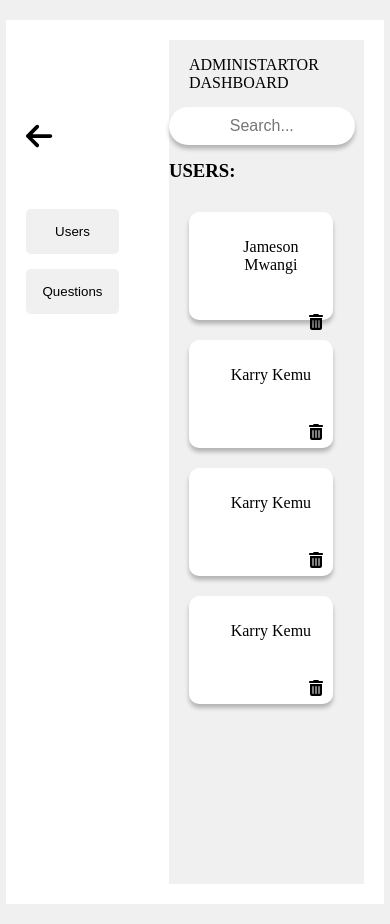
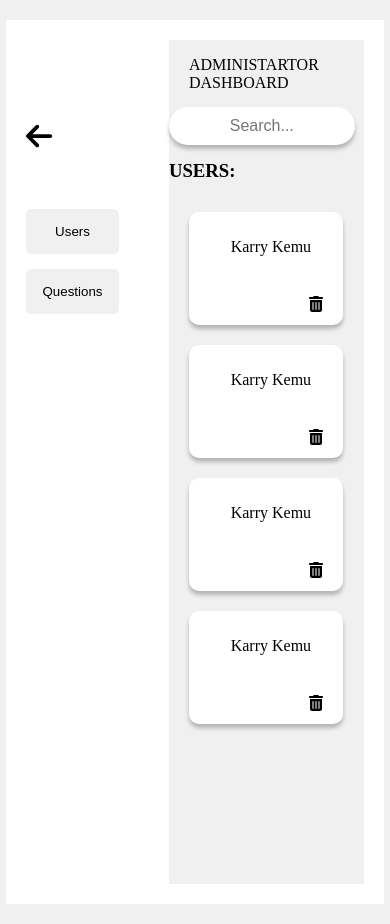
Before and after one commit to muchokiesther/StackOverflowDupe, an Angular app: page /adminusers in a window 390 px wide. Shown: the top 924 px of the page. Built offline with nearby package versions, Linux system fonts and the light colour scheme.

Commit message:
Added padding in grid containers in adminusers

```diff
--- a/src/app/admin-dashboard-questions/admin-dashboard-questions.component.css
+++ b/src/app/admin-dashboard-questions/admin-dashboard-questions.component.css
@@ -104,7 +104,10 @@
       text-align: center;
       justify-content: center;
       box-shadow: 0px 4px 4px rgba(0, 0, 0, 0.25);
-      padding:10px;
+      padding-top:10px;
+      padding-bottom:15px;
+      padding-left:10px;
+      padding-right:20px;
     }
 
 
@@ -196,4 +199,8 @@
   justify-content: center;
 }
 
+.one p{
+font-size: 100%;
 }
+
+}
--- a/src/app/admin-dashboard-questions/admin-dashboard-questions.component.html
+++ b/src/app/admin-dashboard-questions/admin-dashboard-questions.component.html
@@ -16,7 +16,7 @@
             <div class="super">
 
                 <div class="one">
-               <p>Jameson Mwangi</p>
+                  <p>Karry Kemu</p>
                <fa-icon class="icon" [icon]="faTrash"></fa-icon>
                 </div >
                 <div class="one">
```
